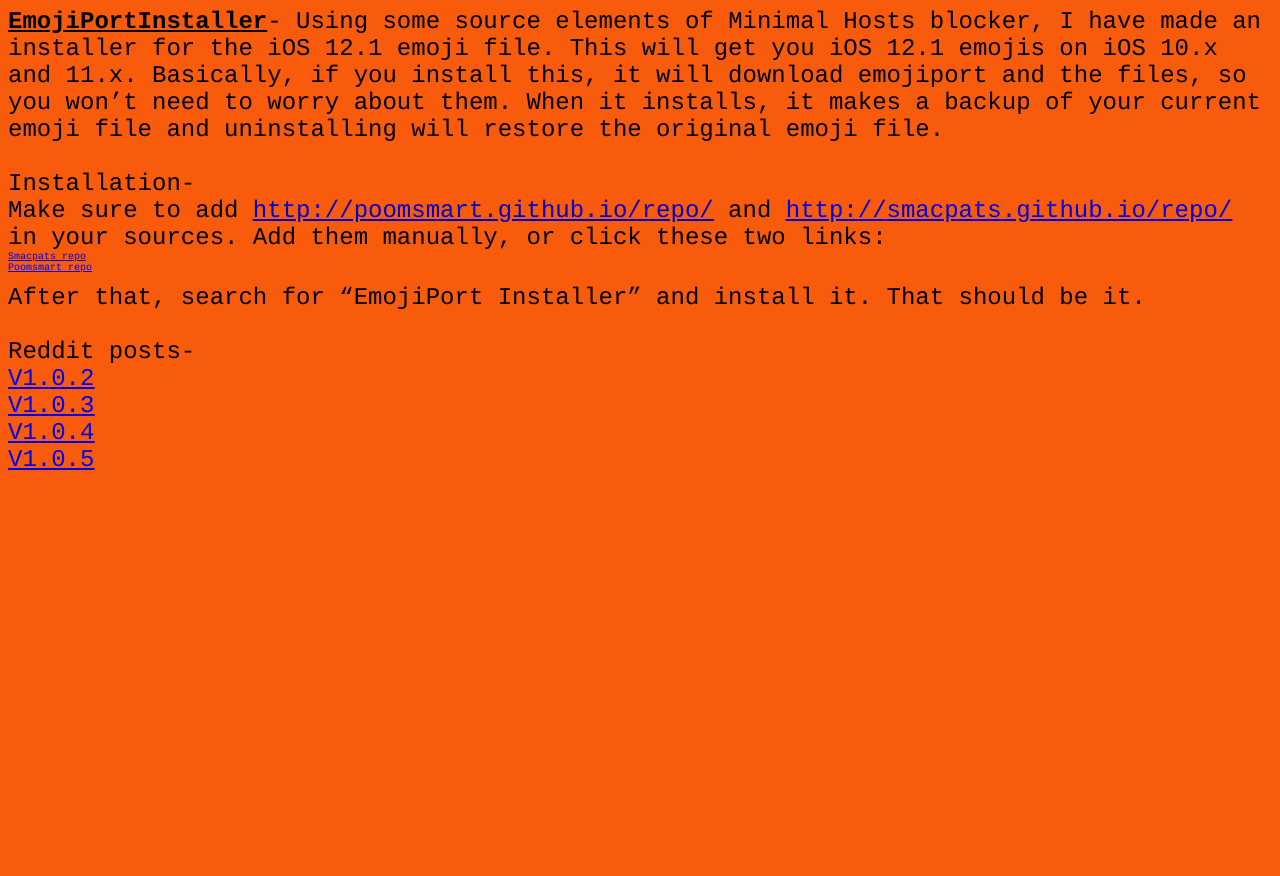
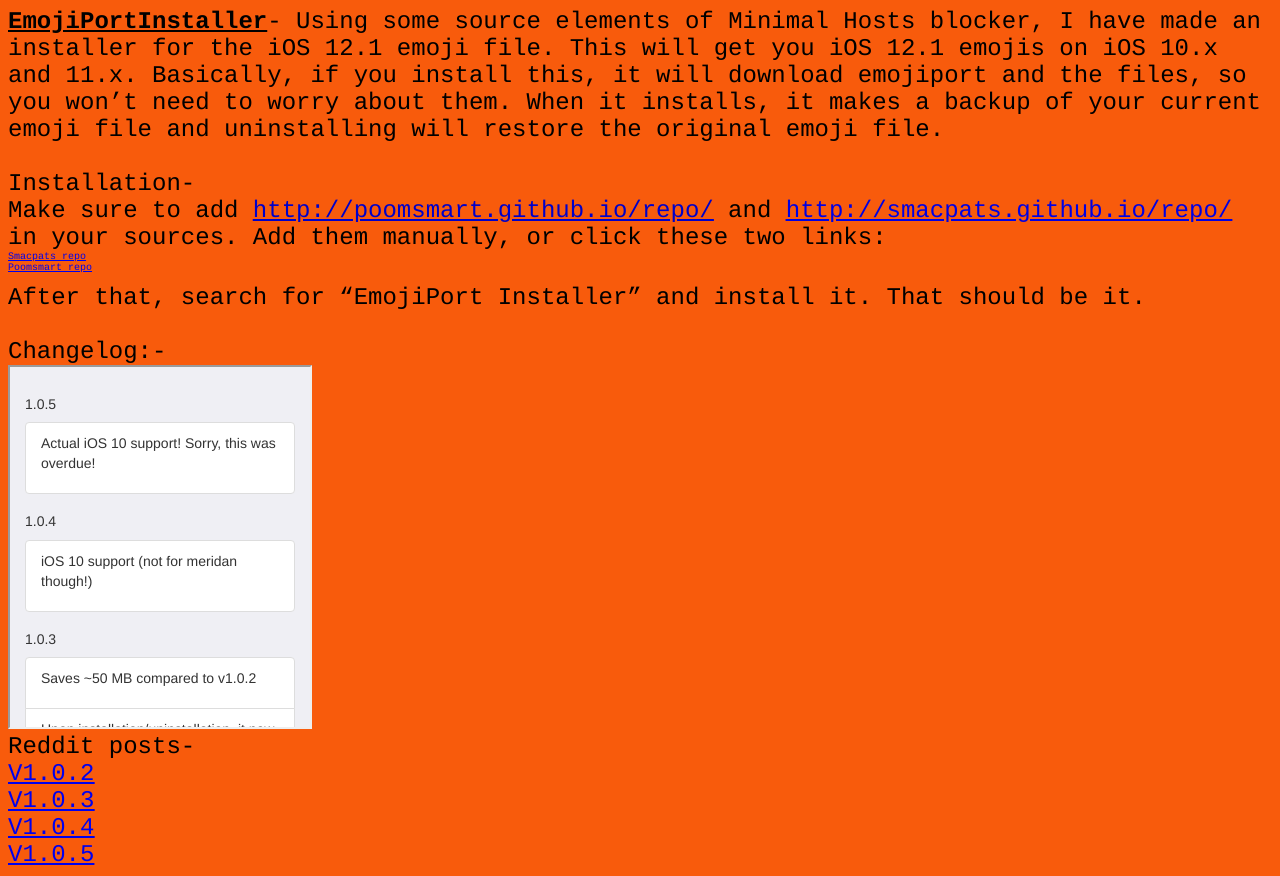
Before and after one commit to smacpats/smacpats.github.io, a website: page emojiportinstaller/index.html in a window 1280 px wide. Before the commit the page ends 800 px from the top, so only its background shows below. Drawn offline with nearby package versions, Linux system fonts and the light colour scheme.

Commit message:
changelog

```diff
--- a/emojiportinstaller/index.html
+++ b/emojiportinstaller/index.html
@@ -33,6 +33,8 @@
 <p class="p1"><span class="s2">After that, search for “EmojiPort Installer” and install it. That should be it.<span class="Apple-converted-space"> </span></span></p>
 <p class="p1"><span class="s2"><br>
 </span></p>
+<p class="p1"><span class="s2">Changelog:-</span></p>
+ <iframe height=360 src="https://smacpats.github.io/repo/depic/changelog.html?p=e"></iframe>
 <p class="p1"><span class="s2">Reddit posts-</span></p>
 <p class="p4"><span class="s1"><a href="https://old.reddit.com/r/jailbreak/comments/9mbcve/release_emoji_port_installer/">V1.0.2<span class="s6"></span></a></span></p>
 <p class="p4"><span class="s1"><a href="https://old.reddit.com/r/jailbreak/comments/9mjrm3/update_emojiport_installer_103_ios_121_emojis_on/">V1.0.3<span class="s6"></span></a></span></p>
```
